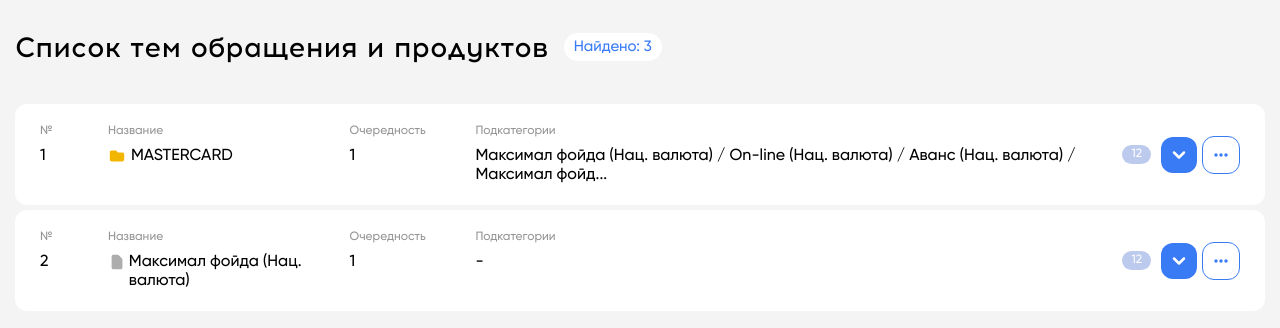
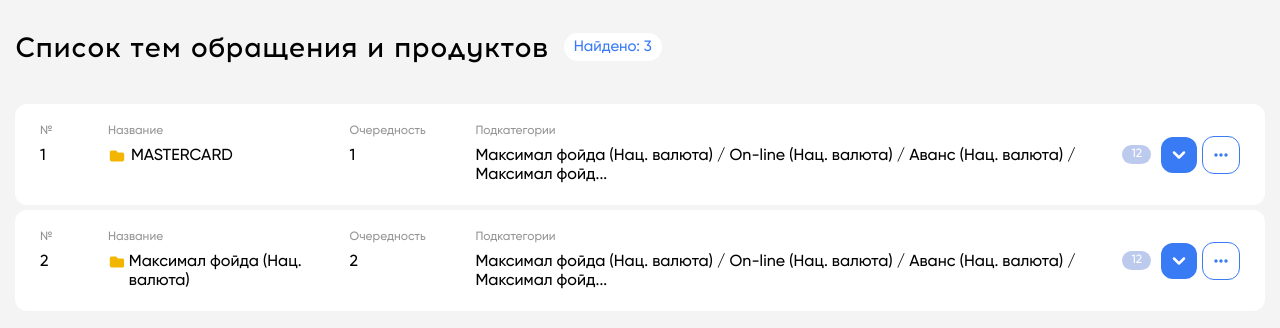
Before and after one commit to aslbekkucharov/drag-drop, a Vue app: page / in a window 1280 px wide. Shown: the top 328 px of the page. Built offline with nearby package versions, Linux system fonts and the light colour scheme.

Commit message:
feat: collapse expand functionality

```diff
--- a/src/App.vue
+++ b/src/App.vue
@@ -10,7 +10,11 @@
       </div>
 
       <div class="cards">
-        <Card v-for="(card, i) in cards" :key="i" :index="i + 1" :card="card" />
+        <Card v-for="(card, i) in cards" :key="i" :index="i + 1" :card="card">
+          <template v-if="card.hasChildrens">
+            <Card v-for="(children, j) in card.childrens" :key="j" :index="subIndex(i, j)" :card="children" />
+          </template>
+        </Card>
       </div>
 
     </section>
@@ -56,11 +60,69 @@ const cards = reactive([
     ]
   },
   {
-    id: 0,
-    order: 1,
+    id: 1,
+    order: 2,
     name: 'Максимал фойда (Нац. валюта)',
-    hasChildrens: false
+    hasChildrens: true,
+    childrens: [
+      {
+        id: 0,
+        hasChildrens: false,
+        name: 'Максимал фойда (Нац. валюта)',
+      },
+      {
+        id: 1,
+        hasChildrens: false,
+        name: 'On-line (Нац. валюта)',
+      },
+      {
+        id: 2,
+        hasChildrens: false,
+        name: 'Аванс (Нац. валюта)',
+      },
+      {
+        id: 3,
+        hasChildrens: false,
+        name: 'Максимал фойда (Ин. валюта)',
+      },
+      {
+        id: 4,
+        hasChildrens: true,
+        name: 'On-line (Ин. валюта)',
+        childrens: [
+          {
+            id: 0,
+            hasChildrens: false,
+            name: 'Максимал фойда (Нац. валюта)',
+          },
+          {
+            id: 1,
+            hasChildrens: false,
+            name: 'On-line (Нац. валюта)',
+          },
+          {
+            id: 2,
+            hasChildrens: false,
+            name: 'Аванс (Нац. валюта)',
+          },
+          {
+            id: 3,
+            hasChildrens: false,
+            name: 'Максимал фойда (Ин. валюта)',
+          },
+          {
+            id: 4,
+            hasChildrens: false,
+            name: 'On-line (Ин. валюта)',
+          }
+        ]
+      }
+    ]
   }
 ])
 
+function subIndex(index: number, sub: number) {
+  return `${index + 1}.${sub + 1}`
+}
+
 </script>
--- a/src/assets/styles/style.scss
+++ b/src/assets/styles/style.scss
@@ -1,4 +1,4 @@
-@import './utils.scss';
+@import './utils/utils.scss';
 @import './components/icons.scss';
 @import './components/button.scss';
 @import '../fonts/Acrom/stylesheet.css';
@@ -73,11 +73,16 @@ body {
 .card {
     border-radius: 12px;
     background-color: #ffffff;
+    transition: all 0.2s linear;
 
     &__inner {
         gap: 10px;
         display: flex;
         padding: 20px 25px;
+
+        &:not(:last-child) {
+            border-bottom: 1px solid #e1e1e1;
+        }
     }
 }
 
--- /dev/null
+++ b/src/assets/styles/utils/transitions.scss
@@ -0,0 +1,9 @@
+.fade-enter-active,
+.fade-leave-active {
+    transition: opacity 0.2s;
+}
+
+.fade-enter,
+.fade-leave-to {
+    opacity: 0;
+}
--- a/src/assets/styles/utils.scss
+++ b/src/assets/styles/utils/utils.scss
@@ -1,3 +1,5 @@
+@import './transitions';
+
 .flex {
     display: flex;
 }
@@ -9,3 +11,7 @@
 .items-center {
     align-items: center;
 }
+
+.ml-auto {
+    margin-left: auto;
+}
--- a/src/components/Card.vue
+++ b/src/components/Card.vue
@@ -23,15 +23,14 @@
                     <span class="card-col__value">{{ cardSubcats }}</span>
                 </div>
 
-                <div class="card-col card-col--count">
-                    <!-- <span class="card-col__name">⠀</span> -->
+                <div v-if="card.hasChildrens" class="card-col card-col--count">
                     <span class="card-col-label card-col-label--grey">
                         <span class="card-col-label__text">12</span>
                     </span>
                 </div>
 
-                <div class="card-col card-col--actions">
-                    <button class="btn btn--rounded btn--primary">
+                <div class="card-col card-col--actions" :class="{ 'ml-auto': !card.hasChildrens }">
+                    <button v-if="card.hasChildrens" @click="toggleCollapse" class="btn btn--rounded btn--primary">
                         <span class="icon icon--chewron-down"></span>
                     </button>
                     <button class="btn btn--rounded btn--outlined">
@@ -40,7 +39,9 @@
                 </div>
             </div>
 
-            <slot></slot>
+            <transition-group name="fade">
+                <slot v-if="isChildsCollapsed"></slot>
+            </transition-group>
 
         </div>
 
@@ -48,7 +49,7 @@
 </template>
 
 <script lang="ts" setup>
-import { defineProps, computed } from 'vue'
+import { defineProps, computed, ref } from 'vue'
 
 const props = defineProps({
     card: {
@@ -56,10 +57,16 @@ const props = defineProps({
         required: true
     },
     index: {
-        type: Number,
+        type: [Number, String],
         requried: true
     }
 })
+
+const isChildsCollapsed = ref<boolean>(false)
+
+function toggleCollapse() {
+    isChildsCollapsed.value = !isChildsCollapsed.value
+}
 
 const cardSubcats = computed(() => {
     const subcats = props.card.hasChildrens ? props.card.childrens.map((ch: object) => ch.name) : '-'
```
Also changed, not shown: 1 other file (tests, documents, lock files or other folders).
